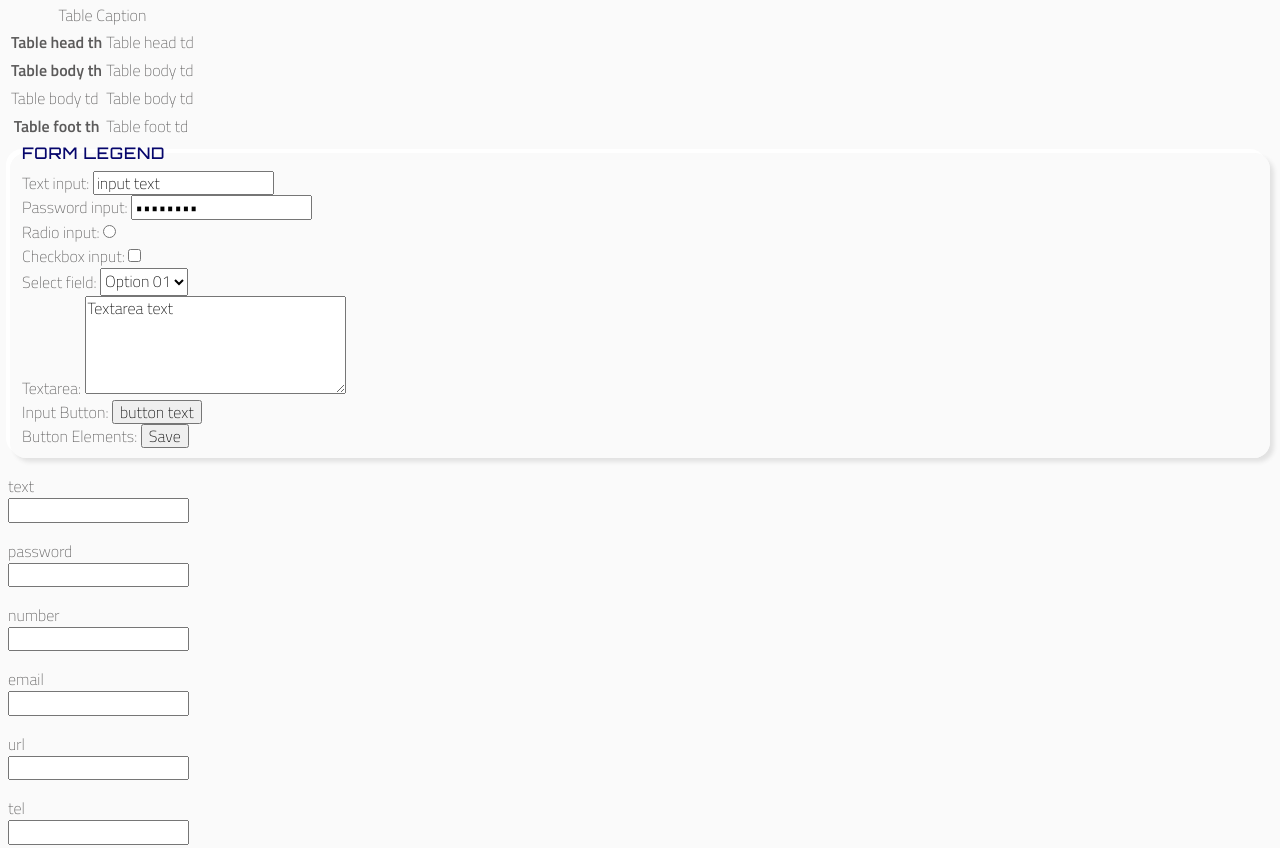
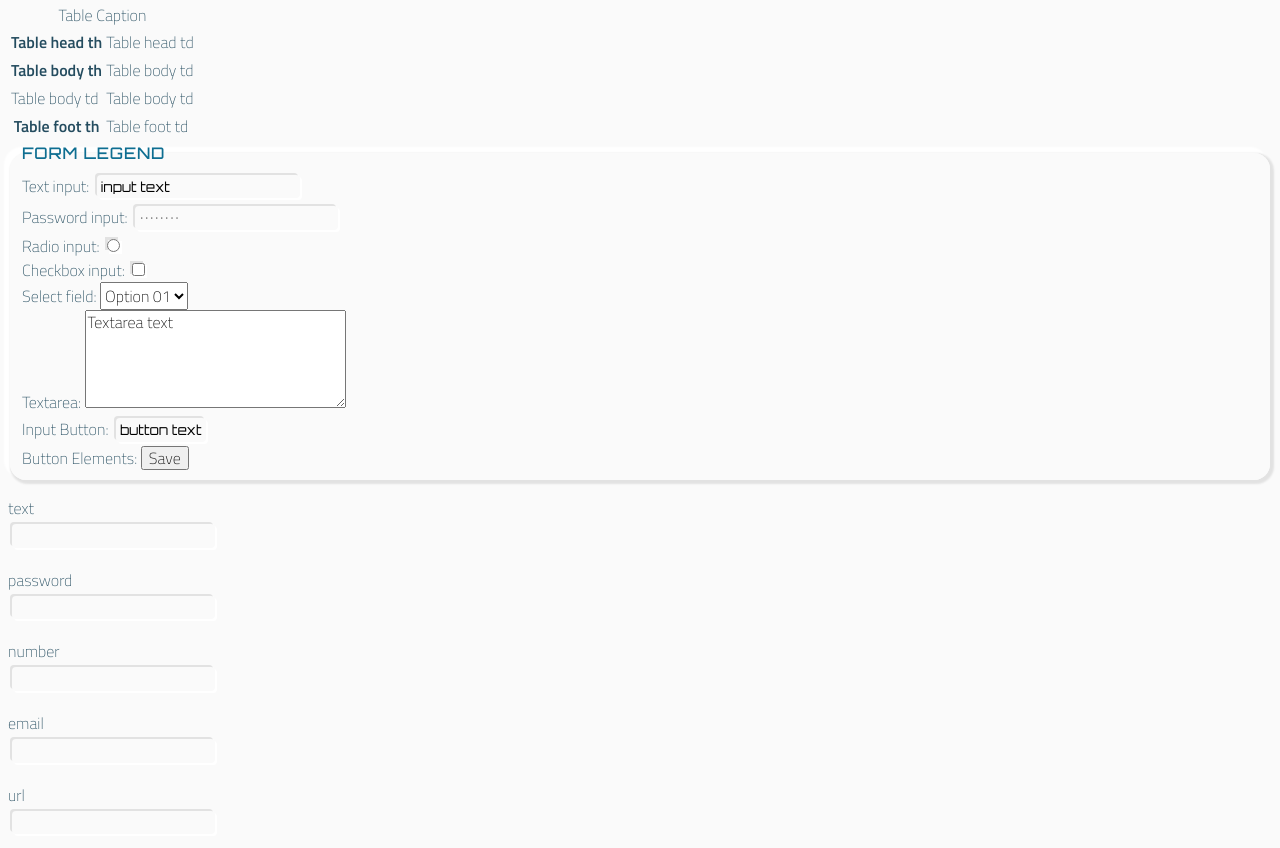
Before and after one commit to wr1472/neuomorphic-ui, a website: page src/index.html in a window 1280 px wide. Shown: the part 4174-5022 px from the top of the page. Drawn offline with nearby package versions, Linux system fonts and the light colour scheme.

Commit message:
input field styles.

```diff
--- a/src/index.html
+++ b/src/index.html
@@ -1,7 +1,7 @@
 <html>
     <head>
         <link rel="stylesheet" href="https://necolas.github.io/normalize.css/latest/normalize.css" />
-        <link rel="stylesheet" type="text/css" href="./neuomorph.css?v=2" />
+        <link rel="stylesheet" type="text/css" href="./neuomorph.css?v=5" />
 
         <title>Neuomorphic UI</title>
     </head>
--- a/src/neuomorph.css
+++ b/src/neuomorph.css
@@ -1,3 +1,9 @@
+@font-face {
+    font-family: orbitron;
+    src: url(./fonts/orbitron/static/Orbitron-Regular.ttf);
+    font-weight: 300;
+}
+
 @font-face {
     font-family: orbitron;
     src: url(./fonts/orbitron/static/Orbitron-Medium.ttf);
@@ -21,8 +27,8 @@
 }
 
 :root {
-    --primary: #06066c;
-    --black: #5b5a5a;
+    --primary: #0e6e91;
+    --black: #244c5f;
     --white: #fff;
     --background: #fafafa;
 }
@@ -44,11 +50,11 @@ h1, h2, h3, h4, h5, h6 {
 }
 
 fieldset {
-    border: var(--black);
+    border: none;
     border-radius: 16px;
     background: var(--background);
-    box-shadow: 4px 4px 4px 0px #e2e2e2,
-        -4px -4px 0px 0px var(--white);
+    box-shadow: 2px 2px 2px 2px #e2e2e2,
+        -4px -4px 2px 2px var(--white);
 }
 
 legend {
@@ -57,3 +63,20 @@ legend {
     color: var(--primary);
     letter-spacing: 0.05rem;
 }
+
+input {
+    border: none;
+    border-radius: 4px;
+    background: var(--background);
+    box-shadow: 2px 2px 0px 0px var(--white),
+        -2px -2px 0px 0px #e2e2e2;
+    margin: 4px;
+    padding: 4px;
+    font-family: "orbitron";
+    font-weight: 300;
+    font-size: 0.85rem;
+}
+
+input:focus-visible {
+    border: #02e40a;
+}
```
